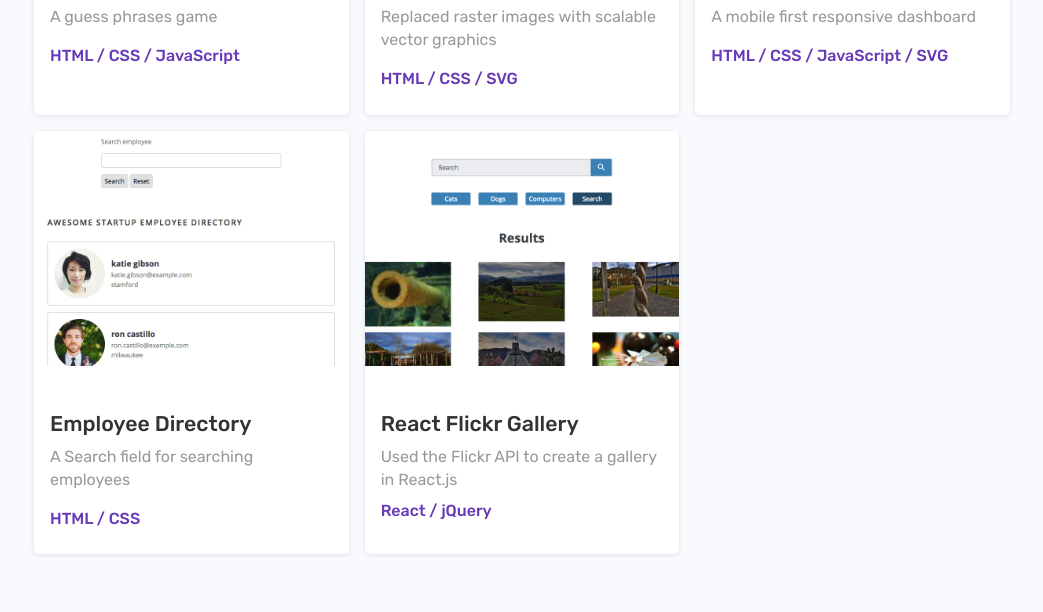
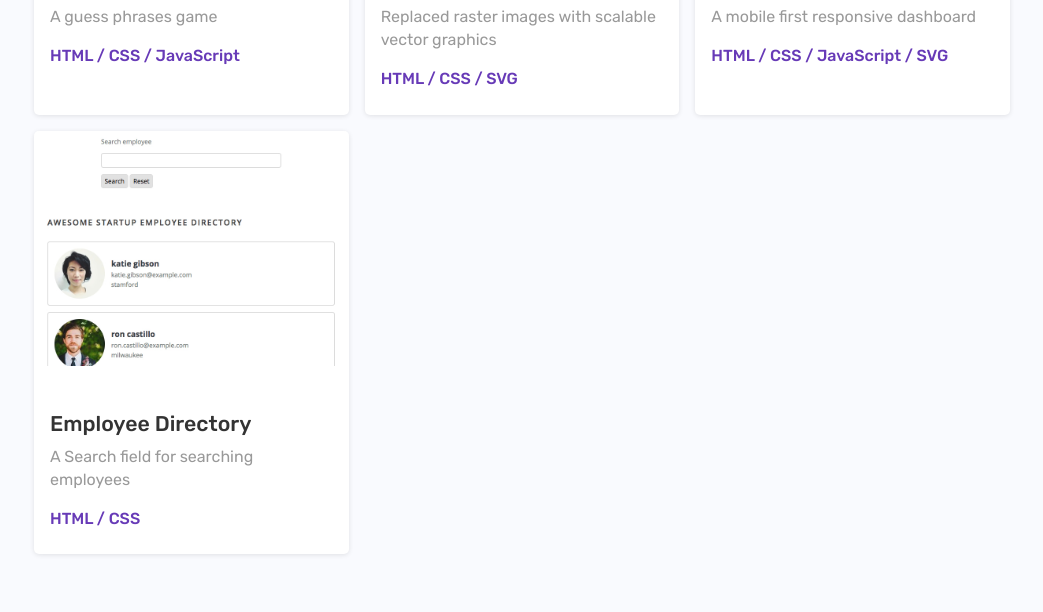
Before and after one commit to Baswazz/techdegree-project-12, a plain HTML site: page index.html in a window 1280 px wide. Shown: the part 1963-2575 px from the top of the page, without its empty margins (118-1161 px from the left). Drawn offline with nearby package versions, Linux system fonts and the light colour scheme; files that its build step writes are made by us from their sources; files whose address does not match are found by name.

Commit message:
removed reactjs project

```diff
--- a/index.html
+++ b/index.html
@@ -203,23 +203,6 @@
               </div>
             </div>
           </div>
-          <div class="col">
-            <div class="card">
-              <div class="card-image">
-                <img src="img/react-flickr-gallery-thumb.jpg" alt="React Flickr Gallery">
-                <div class="overlay">
-                  <a href="https://baswazz.github.io/techdegree-project-11/" target="_blank" role="link">
-                    <svg class="link-icon" xmlns="http://www.w3.org/2000/svg" width="24" height="24" viewBox="0 0 24 24"><path d="M6.188 8.719c.439-.439.926-.801 1.444-1.087 2.887-1.591 6.589-.745 8.445 2.069l-2.246 2.245c-.644-1.469-2.243-2.305-3.834-1.949-.599.134-1.168.433-1.633.898l-4.304 4.306c-1.307 1.307-1.307 3.433 0 4.74 1.307 1.307 3.433 1.307 4.74 0l1.327-1.327c1.207.479 2.501.67 3.779.575l-2.929 2.929c-2.511 2.511-6.582 2.511-9.093 0s-2.511-6.582 0-9.093l4.304-4.306zm6.836-6.836l-2.929 2.929c1.277-.096 2.572.096 3.779.574l1.326-1.326c1.307-1.307 3.433-1.307 4.74 0 1.307 1.307 1.307 3.433 0 4.74l-4.305 4.305c-1.311 1.311-3.44 1.3-4.74 0-.303-.303-.564-.68-.727-1.051l-2.246 2.245c.236.358.481.667.796.982.812.812 1.846 1.417 3.036 1.704 1.542.371 3.194.166 4.613-.617.518-.286 1.005-.648 1.444-1.087l4.304-4.305c2.512-2.511 2.512-6.582.001-9.093-2.511-2.51-6.581-2.51-9.092 0z"/></svg>
-                  </a>
-                </div>
-              </div>
-              <div class="card-body">
-                <h4>React Flickr Gallery</h4>
-                <p class="subtitle">Used the Flickr API to create a gallery in React.js</p>
-                <span class="info">React / jQuery</span>
-              </div>
-            </div>
-          </div>
         </div>
       </div> <!-- End .container -->
     </section>
```
